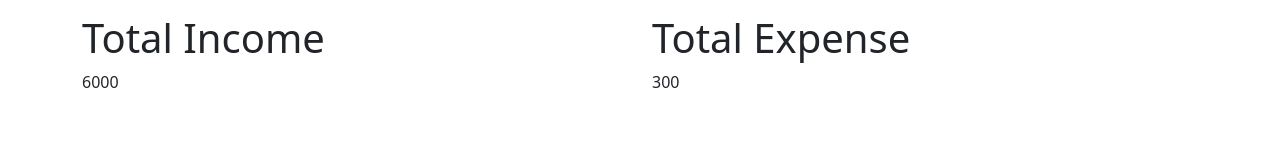
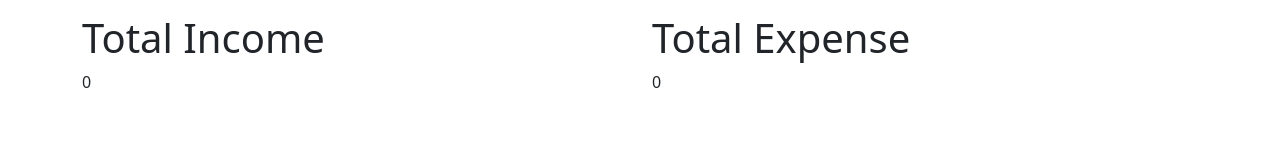
Before and after one commit to andols-dev/budget_tracker_react_typescript, a React (Vite) app: page / in a window 1280 px wide. Shown: the part 579-721 px from the top of the page. Built offline with nearby package versions, Linux system fonts and the light colour scheme.

Commit message:
add total income and expense

```diff
--- a/src/App.tsx
+++ b/src/App.tsx
@@ -43,6 +43,9 @@ function App() {
   const [expenseName, setExpenseName] = useState<string>('');
   const [expenseAmount, setExpenseAmount] = useState<string>('');
   const [selectedExpenseCategory, setSelectedExpenseCategory] = useState<string>(' ');
+  const totalIncome = incomeList.reduce((sum, income) => sum + income.amount, 0);
+  const totalExpense = expenseList.reduce((sum, expense) => sum + expense.amount, 0);
+
 
   const [selectedIncomeCategory, setSelectedIncomeCategory] = useState<string>(' ');
 
@@ -84,7 +87,7 @@ function App() {
   const handleExpenseSubmit = (event: React.FormEvent<HTMLFormElement>) => {
     event.preventDefault();
     const parsedAmount = Number(expenseAmount);
-    const newExpense: Income = {
+    const newExpense: Expense = {
       id: uuid(),
       name: expenseName,
       amount: parsedAmount,
@@ -148,7 +151,9 @@ function App() {
 
         <Form.Group>
           <Form.Label>Expense amount</Form.Label>
-          <Form.Control type="number" placeholder="Enter expense amount" />
+          <Form.Control type="number" placeholder="Enter expense amount"
+            value={expenseAmount}
+            onChange={handleExpenseAmountChange}/>
         </Form.Group>
         <Form.Group >
           <Form.Label>Category</Form.Label>
@@ -198,11 +203,11 @@ function App() {
         <Row>
           <Col md={6} className="mb-4">
           <h1>Total Income</h1>
-          <p>6000</p>
+          <p>{totalIncome}</p>
           </Col>
           <Col md={6} className="mb-4">
           <h1>Total Expense</h1>
-          <p>300</p>
+          <p>{totalExpense}</p>
           </Col>
         </Row>
 
```
